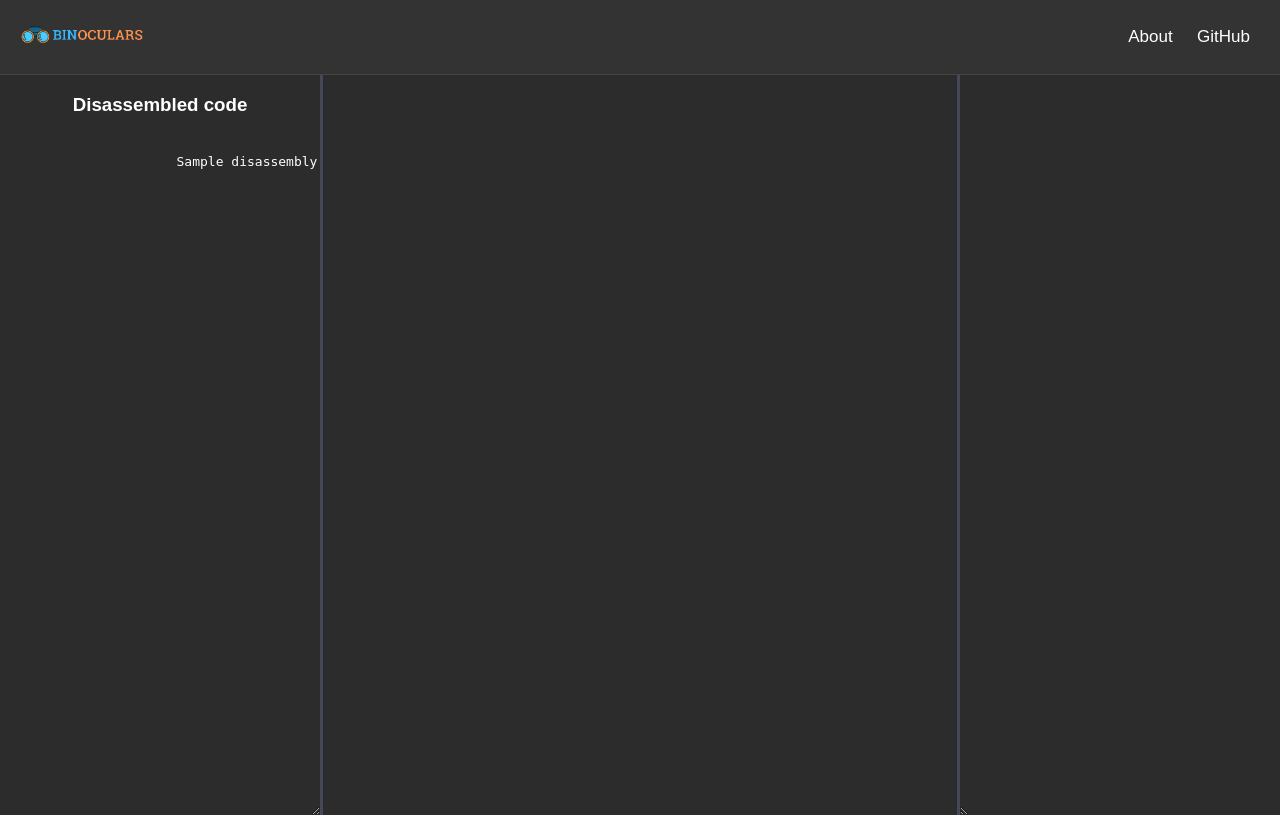
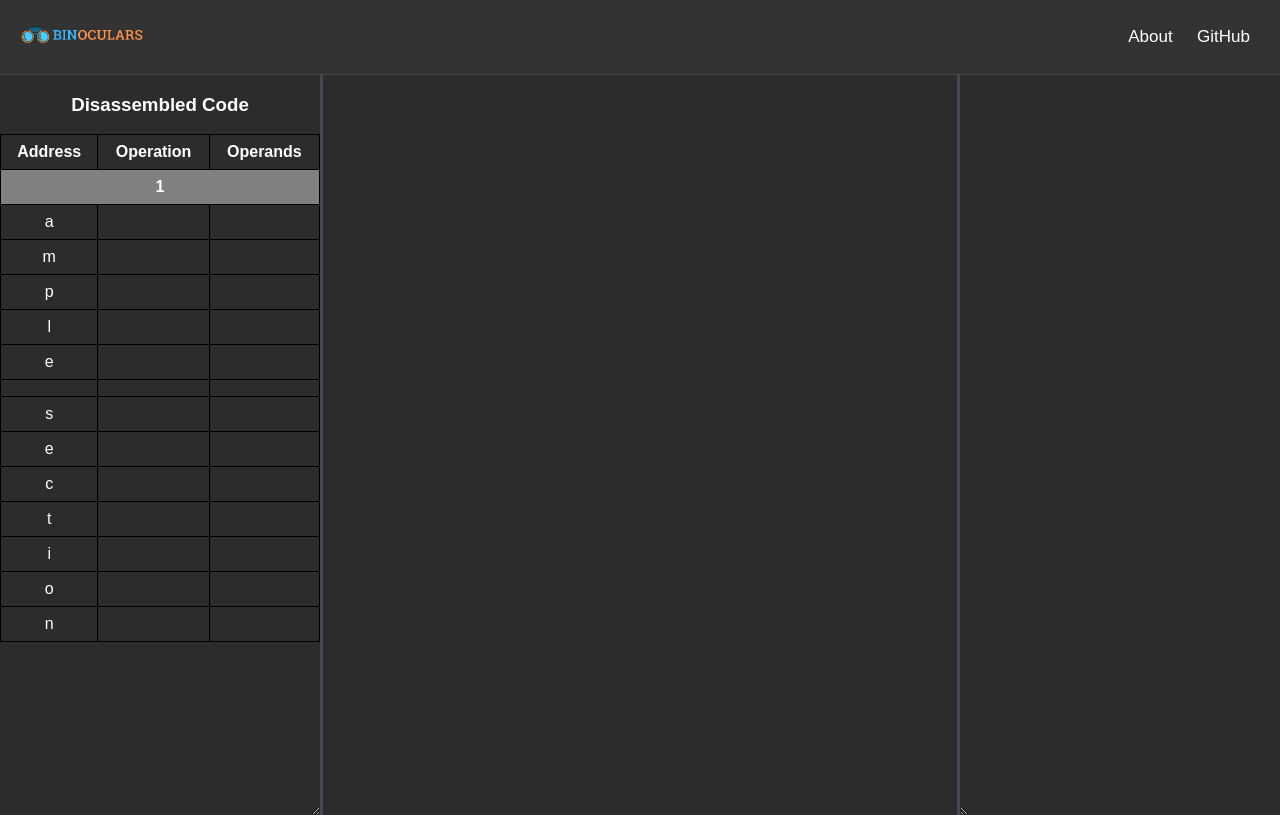
Before and after one commit to aconsonni19/Binoculars, a Flask app: template flaskr/templates/code_analysis.html in a window 1280 px wide. Run offline with Flask 3, Linux system fonts and the light colour scheme; the template is opened without the code that fills it: most values are stand-ins (such as "Sample title", 1, 10 or a date in 2020).

Commit message:
MOD: Finished formatting dissasembly code

```diff
--- a/flaskr/static/style.css
+++ b/flaskr/static/style.css
@@ -109,3 +109,18 @@ body {
 .resizer.active {
     background-color: #ffa420;
 }
+
+table {
+    width: 100%;
+    border-collapse: collapse;
+}
+th, td {
+    border: 1px solid black;
+    padding: 8px;
+    text-align: center;
+}
+.section-header {
+    background-color: gray; /* Light gray background */
+    font-weight: bold;
+    text-align: center;
+}
--- a/flaskr/templates/code_analysis.html
+++ b/flaskr/templates/code_analysis.html
@@ -21,10 +21,27 @@
 
         <div class="container">
             <div class="left">
-                <h3>Disassembled code</h3>
-                <pre style="background-color: #2c2c2c; color: #ffffff; padding: 20px; border-radius: 5px;">
-                    {{ disassembly }}
-                </pre>
+                <h3>Disassembled Code</h3>
+                <table>
+                    <tr>
+                        <th>Address</th>
+                        <th>Operation</th>
+                        <th>Operands</th>
+                    </tr>
+
+                    {% for section in disassembly %}
+                        <tr class="section-header">
+                            <td colspan="3">{{ section[0] }}</td>
+                        </tr>
+                        {% for instruction in section[1:] %}
+                        <tr>
+                            <td>{{ instruction[0] }}</td>
+                            <td>{{ instruction[1] }}</td>
+                            <td>{{ instruction[2] }}</td>
+                        </tr>
+                        {% endfor %}
+                    {% endfor %}
+                </table>
             </div>
             <div class="resizer" id = "resizer-left"></div>
             <div class="center">
--- a/flaskr/wsgi.py
+++ b/flaskr/wsgi.py
@@ -62,13 +62,14 @@ def code_analysis():
             md = Cs(CS_ARCH_X86, CS_MODE_64)  # Modifica l'architettura se necessario
             disassembly = []
             for section in elf.iter_sections():
+                disassembly_section = [section.name] # Dissasembly for this section with the section name at the head
                 code = section.data()
-                print(section.name)
                 addr = section['sh_addr']
                 for i in md.disasm(code, addr):
                     # Save address, instruction and registers/memory section involved
                     # as a tuple so that the it can be formatted and styled indipendently:
-                    disassembly.append((f"0x{i.address:x}", i.mnemonic, i.op_str))
+                    disassembly_section.append((f"0x{i.address:x}", i.mnemonic, i.op_str))
+                disassembly.append(disassembly_section)
             # Mostra il risultato del disassembly
             return render_template("code_analysis.html", disassembly=disassembly)
 
```
